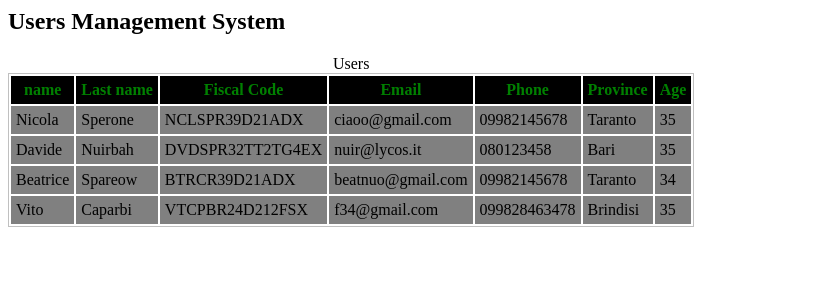
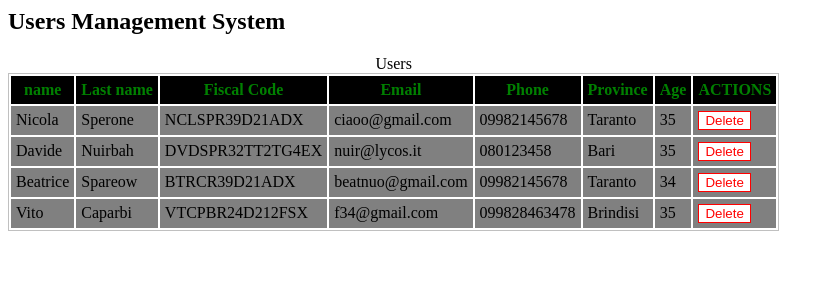
Before and after one commit to NicolaDeviloper/hello-hydran, an Angular app: page / in a window 1280 px wide. Shown: the top 300 px of the page, without its empty margins (0-834 px from the left). Built offline with nearby package versions, Linux system fonts and the light colour scheme.

Commit message:
5 files modified, 3 added

```diff
--- a/src/app/app.module.ts
+++ b/src/app/app.module.ts
@@ -6,10 +6,11 @@ import { AppComponent } from './app.component';
 import { HelloComponent } from './hello.component';
 import { UsersComponent } from './users/users.component';
 import { UserService } from './user.service';
+import { UserComponent } from './user/user.component';
 
 @NgModule({
   imports: [BrowserModule, FormsModule],
-  declarations: [AppComponent, HelloComponent, UsersComponent],
+  declarations: [AppComponent, HelloComponent, UsersComponent, UserComponent],
   bootstrap: [AppComponent],
   providers: [UserService],
 })
--- a/src/app/user.service.ts
+++ b/src/app/user.service.ts
@@ -1,10 +1,8 @@
 import { Injectable } from '@angular/core';
 
-@Injectable({providedIn: 'root'})
+@Injectable({ providedIn: 'root' })
 export class UserService {
-
-  getUsers() {
-    return [
+  users = [
     {
       name: 'Nicola',
       lastname: 'Sperone',
@@ -42,5 +40,15 @@ export class UserService {
       age: 35,
     },
   ];
+
+  getUsers() {
+    return this.users;
+  }
+
+  deleteUser(user: any) {
+    const index = this.users.indexOf(user);
+    if (index > -1) {
+      this.users.splice(index, 1);
     }
   }
+}
--- /dev/null
+++ b/src/app/user/user.component.css
@@ -0,0 +1,16 @@
+td {
+  padding: 5px;
+}
+
+td {
+  background-color: grey;
+}
+
+button {
+  border: 1px solid red;
+}
+
+button.delete {
+  background: #fff;
+  color: red;
+}
--- /dev/null
+++ b/src/app/user/user.component.html
@@ -0,0 +1,8 @@
+<td>{{ user.name }}</td>
+<td>{{ user.lastname }}</td>
+<td>{{ user.fiscalcode }}</td>
+<td>{{ user.email }}</td>
+<td>{{ user.phone }}</td>
+<td>{{ user.province }}</td>
+<td>{{ user.age }}</td>
+<td><button class="delete" (click)="deleteUser(user)">Delete</button></td>
--- /dev/null
+++ b/src/app/user/user.component.ts
@@ -0,0 +1,25 @@
+import { Component, Input, OnInit } from '@angular/core';
+
+@Component({
+  //inputs: ['user:user-data'],
+  selector: 'tr[app-user]',
+  templateUrl: './user.component.html',
+  styleUrls: ['./user.component.css'],
+})
+export class UserComponent implements OnInit {
+  @Input('user-data') user;
+
+  constructor() {}
+
+  ngOnInit() {}
+
+  deleteUser(user) {
+    alert(user.lastname);
+  }
+
+  /*
+ deleteUser() {
+    alert(this.user.lastname);
+  }
+  */
+}
--- a/src/app/users/users.component.css
+++ b/src/app/users/users.component.css
@@ -2,13 +2,8 @@ table {
   border: 1px solid #c0c0c0;
 }
 
-td,
 th {
   padding: 5px;
-}
-
-td {
-  background-color: grey;
 }
 
 th {
--- a/src/app/users/users.component.html
+++ b/src/app/users/users.component.html
@@ -10,8 +10,9 @@
     <th>Phone</th>
     <th>Province</th>
     <th>Age</th>
+    <th>ACTIONS</th>
   </tr>
-  <tr *ngFor="let user of users">
+  <!--  <tr *ngFor="let user of users">
     <td>{{ user.name }}</td>
     <td>{{ user.lastname }}</td>
     <td>{{ user.fiscalcode }}</td>
@@ -20,4 +21,6 @@
     <td>{{ user.province }}</td>
     <td>{{ user.age }}</td>
   </tr>
+-->
+  <tr app-user *ngFor="let user of users" [user-data]="user"></tr>
 </table>
--- a/src/app/users/users.component.ts
+++ b/src/app/users/users.component.ts
@@ -1,17 +1,19 @@
 import { AnimationStyleMetadata } from '@angular/animations';
-import { Component } from '@angular/core';
+import { Component, OnInit } from '@angular/core';
 import { UserService } from '../user.service';
 
-// BATCKTICKS = Alt + 096
+// BACKTICK = Alt + 096
 @Component({
   selector: 'app-users',
   templateUrl: 'users.component.html',
   styleUrls: ['users.component.css'],
 })
-export class UsersComponent {
+export class UsersComponent implements OnInit {
   public users: any[] = [];
 
-  constructor(private service: UserService) {
-    this.users = service.getUsers();
+  constructor(private service: UserService) {}
+
+  ngOnInit(): void {
+    this.users = this.service.getUsers();
   }
 }
```
Lines whose indentation alone changed are shown as unchanged.
